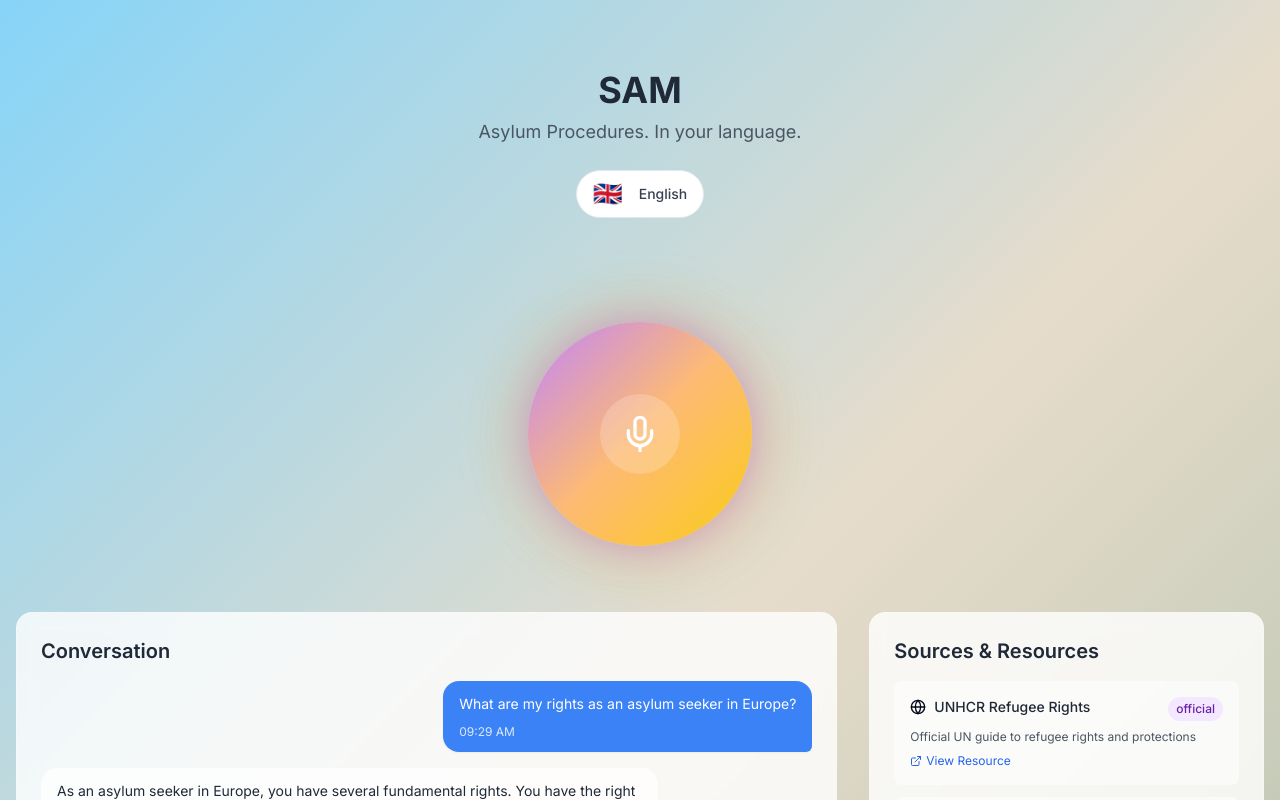
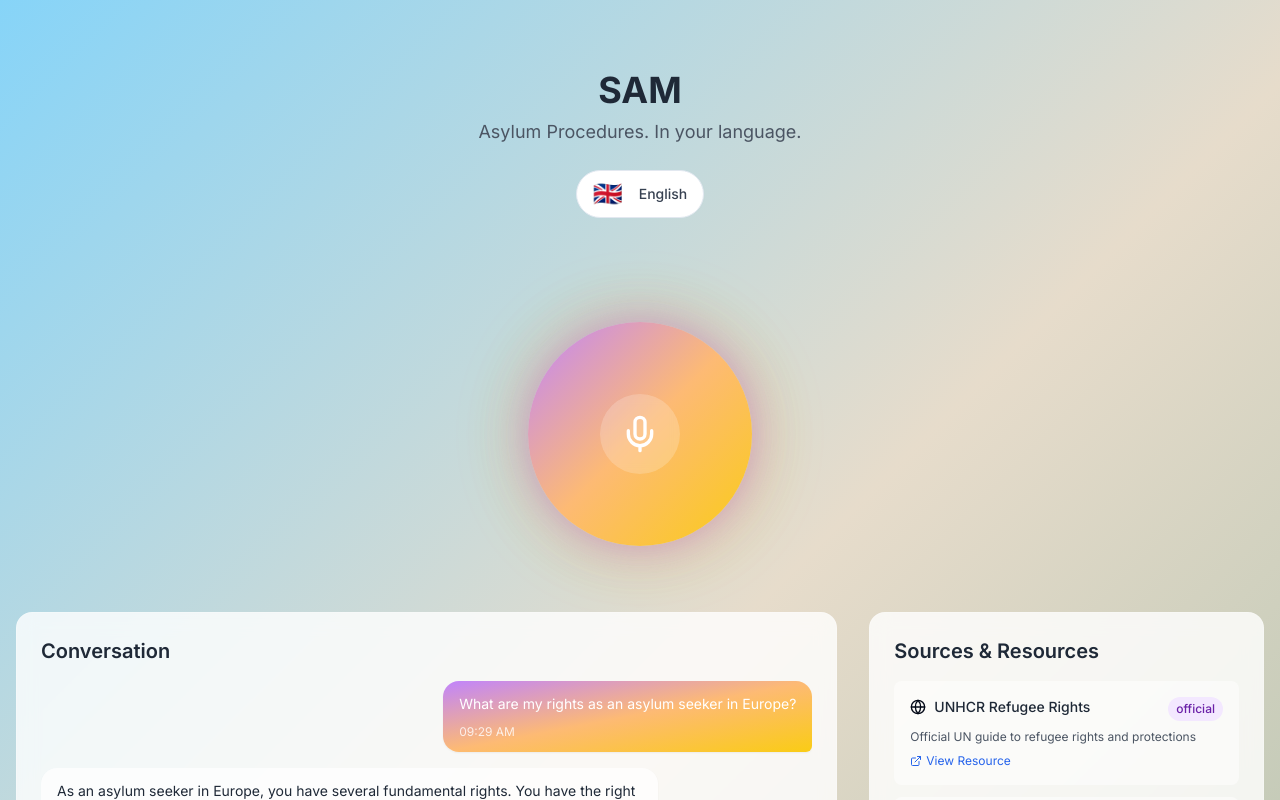
Before and after one commit to Digitalizers-ge/sam-chatbot, a React (Vite) app: page / in a window 1280 px wide. Shown: the top 800 px of the page. Built offline with nearby package versions, Linux system fonts and the light colour scheme.

Commit message:
Refactor: Apply orb gradient to conversation box
The conversation box's background color is updated to match the yellow mustard gradient used by the micro box orb.

```diff
--- a/src/components/ConversationBox.tsx
+++ b/src/components/ConversationBox.tsx
@@ -27,7 +27,7 @@ export const ConversationBox = ({ messages, onSpeak }: ConversationBoxProps) =>
               <div
                 className={`rounded-2xl px-4 py-3 shadow-sm ${
                   message.isUser
-                    ? 'bg-blue-500 text-white rounded-br-md'
+                    ? 'bg-gradient-to-br from-purple-400 via-orange-300 to-yellow-400 text-white rounded-br-md'
                     : 'bg-white/70 text-gray-800 rounded-bl-md'
                 }`}
               >
@@ -35,7 +35,7 @@ export const ConversationBox = ({ messages, onSpeak }: ConversationBoxProps) =>
                   {message.text}
                 </p>
                 <div className="flex items-center justify-between mt-2">
-                  <p className={`text-xs ${message.isUser ? 'text-blue-100' : 'text-gray-500'}`}>
+                  <p className={`text-xs ${message.isUser ? 'text-white/80' : 'text-gray-500'}`}>
                     {formatTime(message.timestamp)}
                   </p>
 
```
